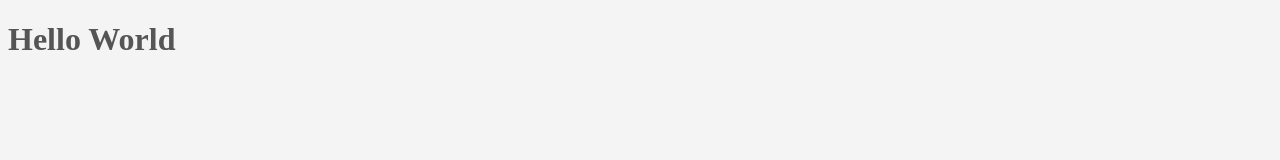
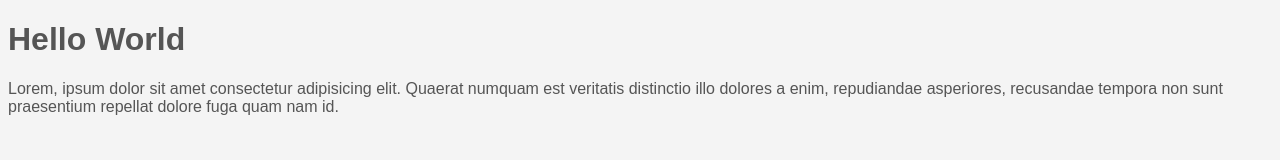
Before and after one commit to staten-island-tech/introduction-to-css-kevinz5204, a plain HTML site: page csscrashcourse/csscheatsheet/index.html in a window 1280 px wide. Drawn offline with Linux system fonts and the light colour scheme.

Commit message:
Fonts of Paragraphs

```diff
--- a/csscrashcourse/csscheatsheet/css/style.css
+++ b/csscrashcourse/csscheatsheet/css/style.css
@@ -1,4 +1,6 @@
 body {
   background-color: #f4f4f4;
   color: #555555;
+
+  font-family: Arial, Helvetica, sans-serif;
 }
--- a/csscrashcourse/csscheatsheet/index.html
+++ b/csscrashcourse/csscheatsheet/index.html
@@ -8,5 +8,10 @@
   </head>
   <body>
     <h1>Hello World</h1>
+    <p>
+      Lorem, ipsum dolor sit amet consectetur adipisicing elit. Quaerat numquam
+      est veritatis distinctio illo dolores a enim, repudiandae asperiores,
+      recusandae tempora non sunt praesentium repellat dolore fuga quam nam id.
+    </p>
   </body>
 </html>
```
